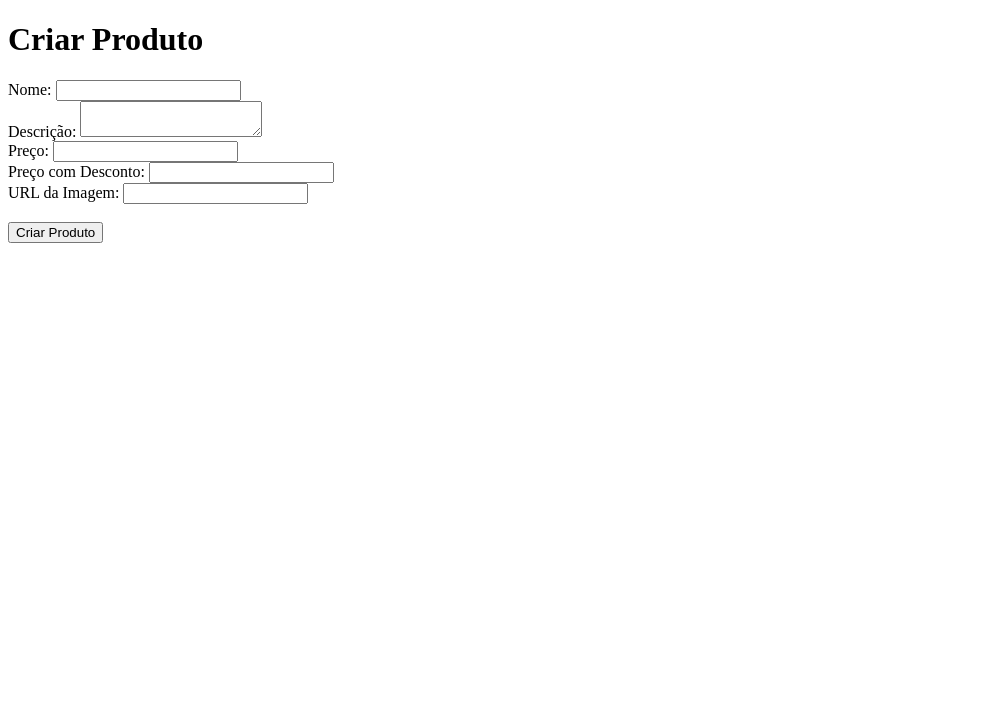
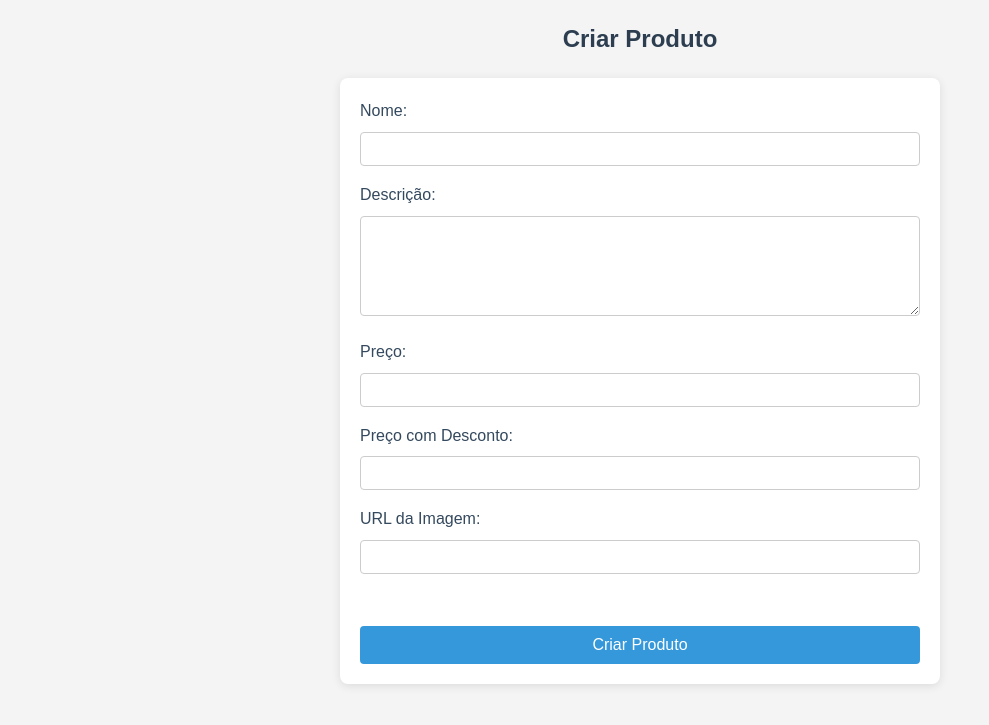
Before and after one commit to RyanKelvin727/Projeto-Drinks, a Flask app: page /crud in a window 1280 px wide. Shown: the top 725 px of the page, without its empty margins (0-989 px from the left). Run offline with Flask 3, Linux system fonts and the light colour scheme.

Commit message:
Crud dnv

```diff
--- /dev/null
+++ b/static/crud.css
@@ -0,0 +1,103 @@
+/* Reset básico */
+* {
+    margin: 0;
+    padding: 0;
+    box-sizing: border-box;
+}
+
+body {
+    font-family: Arial, sans-serif;
+    background-color: #f4f4f4;
+    color: #333;
+    line-height: 1.6;
+    padding: 20px;
+}
+
+h1 {
+    text-align: center;
+    margin-bottom: 20px;
+    font-size: 24px;
+    color: #2c3e50;
+}
+
+/* Estilo do formulário */
+form {
+    max-width: 600px;
+    margin: 0 auto;
+    background-color: #fff;
+    padding: 20px;
+    border-radius: 8px;
+    box-shadow: 0 2px 10px rgba(0, 0, 0, 0.1);
+}
+
+label {
+    display: block;
+    font-size: 16px;
+    margin-bottom: 8px;
+    color: #34495e;
+}
+
+input[type="text"],
+input[type="number"],
+textarea {
+    width: 100%;
+    padding: 8px;
+    margin-bottom: 16px;
+    border: 1px solid #ccc;
+    border-radius: 4px;
+    font-size: 14px;
+}
+
+textarea {
+    height: 100px;
+    resize: vertical;
+}
+
+button {
+    background-color: #3498db;
+    color: #fff;
+    padding: 10px 20px;
+    border: none;
+    border-radius: 4px;
+    font-size: 16px;
+    cursor: pointer;
+    width: 100%;
+    transition: background-color 0.3s ease;
+}
+
+button:hover {
+    background-color: #2980b9;
+}
+
+form > button {
+    margin-top: 10px;
+}
+
+/* Estilo do botão de exclusão */
+form[action*="delete"] {
+    margin-top: 20px;
+    text-align: center;
+}
+
+form[action*="delete"] button {
+    background-color: #e74c3c;
+    width: auto;
+    margin: 0 auto;
+    display: inline-block;
+}
+
+form[action*="delete"] button:hover {
+    background-color: #c0392b;
+}
+
+/* Estilo responsivo */
+@media (max-width: 600px) {
+    form {
+        padding: 15px;
+        width: 100%;
+    }
+
+    button {
+        font-size: 14px;
+    }
+}
--- a/templates/crud.html
+++ b/templates/crud.html
@@ -3,6 +3,7 @@
 <head>
     <meta charset="UTF-8">
     <meta name="viewport" content="width=device-width, initial-scale=1.0">
+    <link rel="stylesheet" href="/static/crud.css">
     <title>CRUD Produto</title>
 </head>
 <body>
--- a/templates/item.html
+++ b/templates/item.html
@@ -41,7 +41,7 @@
                 <div class="preco">
                     <!-- Preço original e com desconto -->
                     <span class="preco-original">R$ {{ produto.preco | round(2) }}</span>
-                    <span class="preco-desconto">R$ 0</span>
+                    <span class="preco-desconto">R$ {{ produto.preco_desconto | round(2) }}</span>
                 </div>
 
                 <div class="buttons">
@@ -74,5 +74,6 @@
         </div>
     </footer>
     <script src="/static/script.js"></script>
+    <script src="/static/header-script.js"></script>
 </body>
 </html>
```
Also changed, not shown: static/header-script.js (added, +24 -0 lines), static/header.css (+44 -0 lines), templates/index.html (+6 -1 lines), instance/produtos.db, static/script.js (line endings or trailing spaces).
